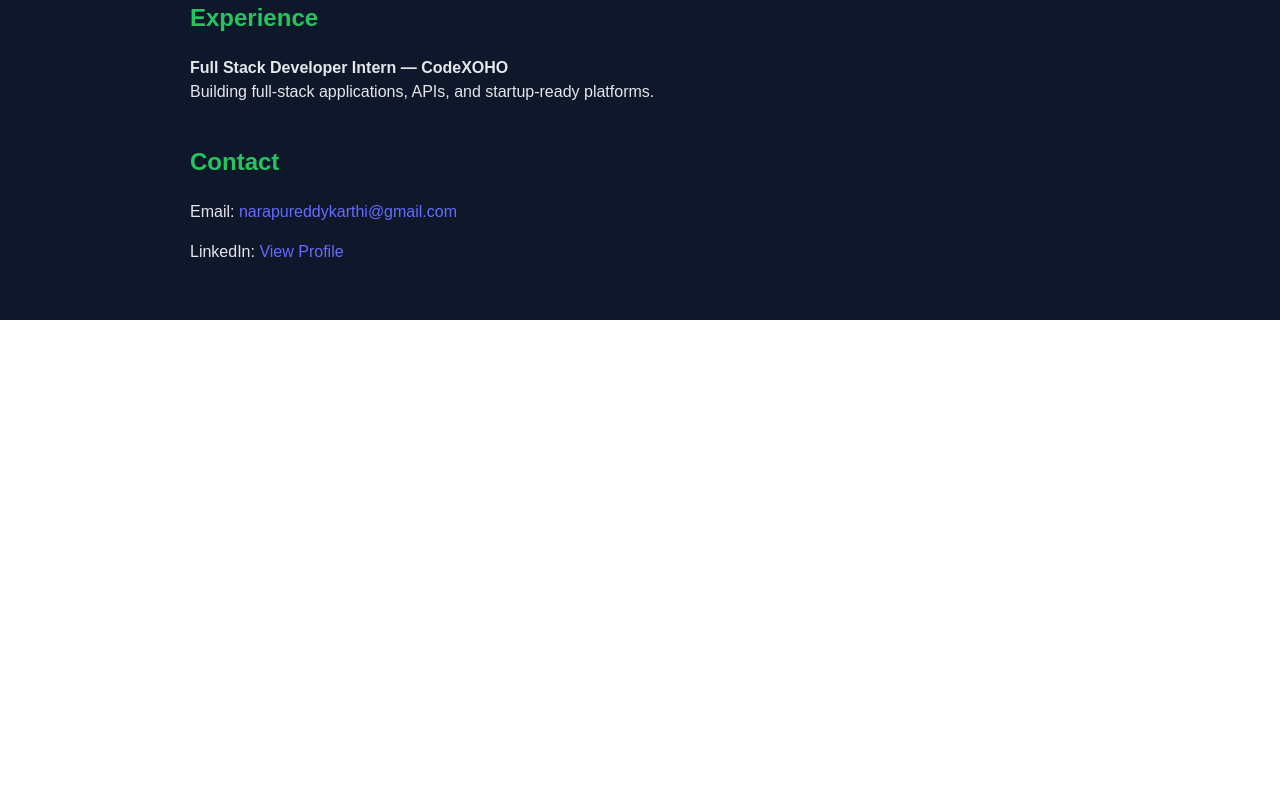
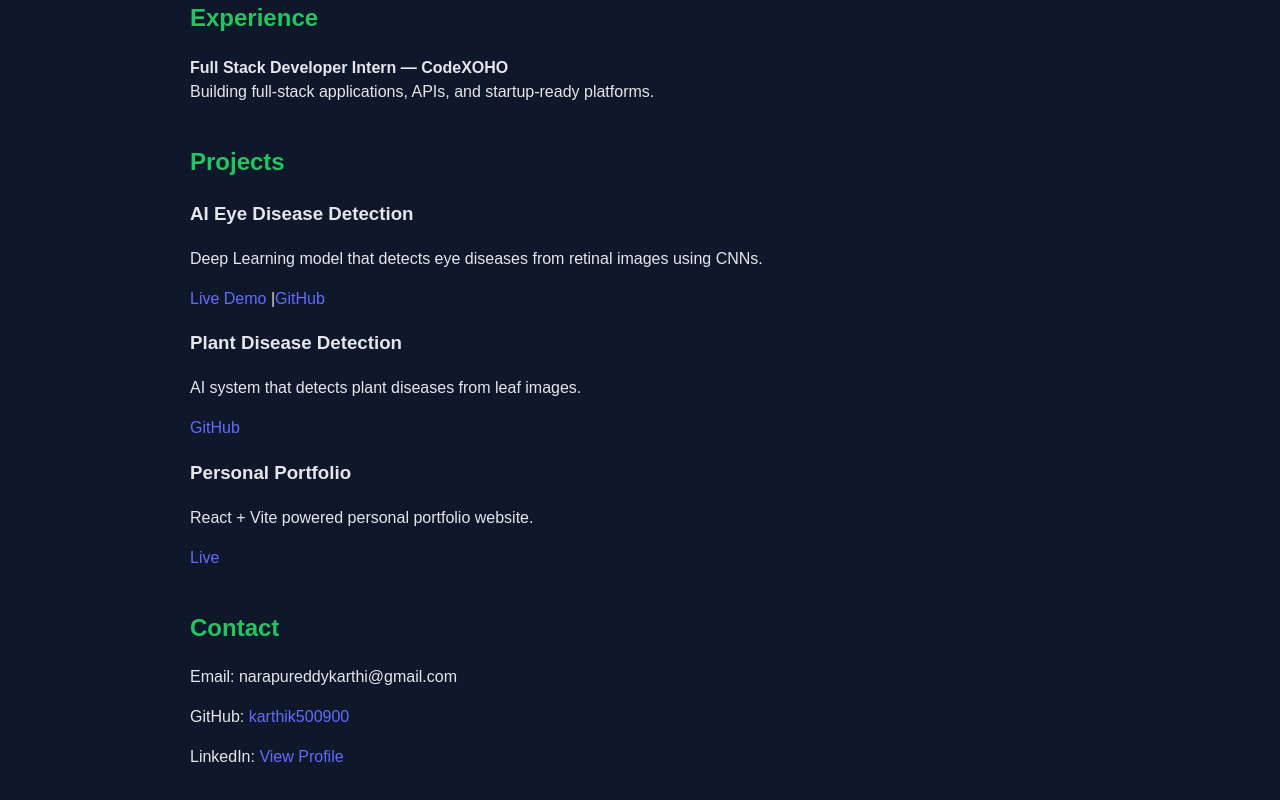
Before and after one commit to karthik500900/karthik-portfolio, a React (Vite) app: page / in a window 1280 px wide. Shown: the part 560-1360 px from the top of the page. Before the commit the page ends 880 px from the top, so only its background shows below. Built offline with nearby package versions, Linux system fonts and the light colour scheme.

Commit message:
Fix JSX errors and restore portfolio

```diff
--- a/src/App.jsx
+++ b/src/App.jsx
@@ -31,34 +31,48 @@ export default function App() {
           Building full-stack applications, APIs, and startup-ready platforms.
         </p>
       </section>
+      <section>
+        <h2>Projects</h2>
+
+        <div className="project">
+          <h3>AI Eye Disease Detection</h3>
+          <p>Deep Learning model that detects eye diseases from retinal images using CNNs.</p>
+          <a href="https://eyemedicore.onrender.com/" target="_blank">Live Demo</a> |
+          <a href="https://github.com/sanjays50/Eye-Disease-Classigication-and-Detection" target="_blank">GitHub</a>
+        </div>
+
+        <div className="project">
+          <h3>Plant Disease Detection</h3>
+          <p>AI system that detects plant diseases from leaf images.</p>
+          <a href="https://github.com/karthik500900/plant-disease-detection" target="_blank">GitHub</a>
+        </div>
+
+        <div className="project">
+          <h3>Personal Portfolio</h3>
+          <p>React + Vite powered personal portfolio website.</p>
+          <a href="https://karthik-portfolio-kohl.vercel.app" target="_blank">Live</a>
+        </div>
+      </section>
 
       <section id="contact">
         <h2>Contact</h2>
-        <p>Email: <a href="mailto:narapureddykarthi@gmail.com">narapureddykarthi@gmail.com</a></p>
+        <p>Email: narapureddykarthi@gmail.com</p>
+
+        <p>
+          GitHub:{" "}
+          <a href="https://github.com/karthik500900" target="_blank">
+            karthik500900
+          </a>
+        </p>
+
         <p>
           LinkedIn:{" "}
-          <a
-            href="https://www.linkedin.com/in/karthik-kumar-reddy-narapureddy-95978325a/"
-            target="_blank"
-          >
+          <a href="https://linkedin.com/in/" target="_blank">
             View Profile
           </a>
         </p>
       </section>
+
     </div>
   );
 }
-<section>
-  <h2>Contact</h2>
-  <p>Email: narapureddykarthi@gmail.com</p>
-  <p>LinkedIn:
-    <a href="https://linkedin.com/in/your-link" target="_blank">
-      View Profile
-    </a>
-  </p>
-  <p>GitHub:
-    <a href="https://github.com/karthik500900" target="_blank">
-      github.com/karthik500900
-    </a>
-  </p>
-</section>
```
